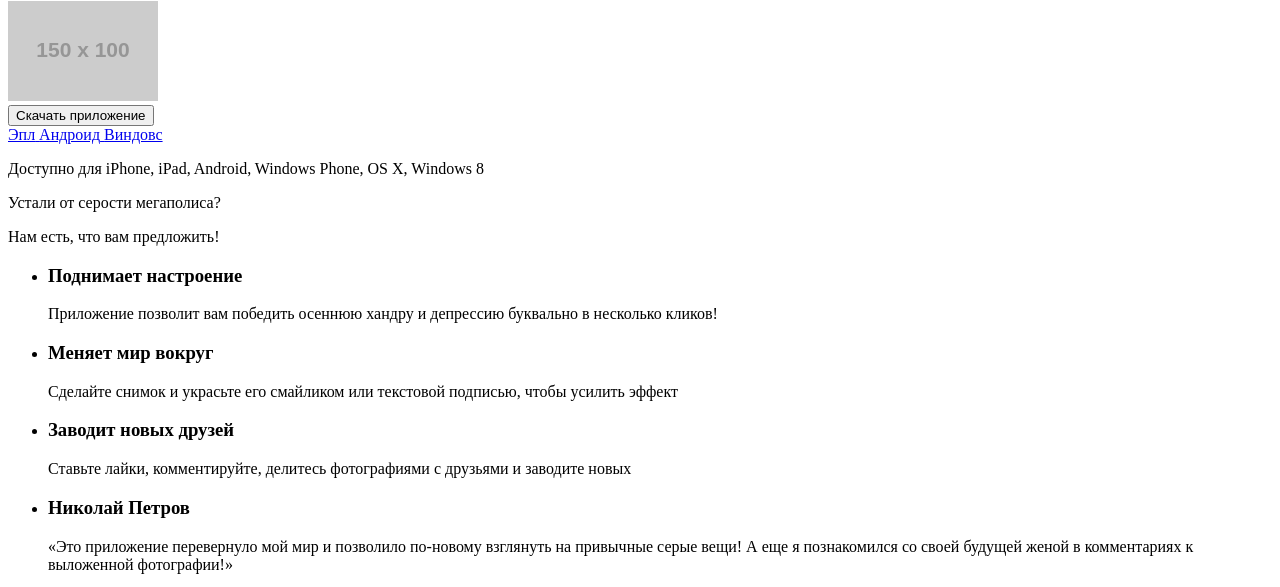
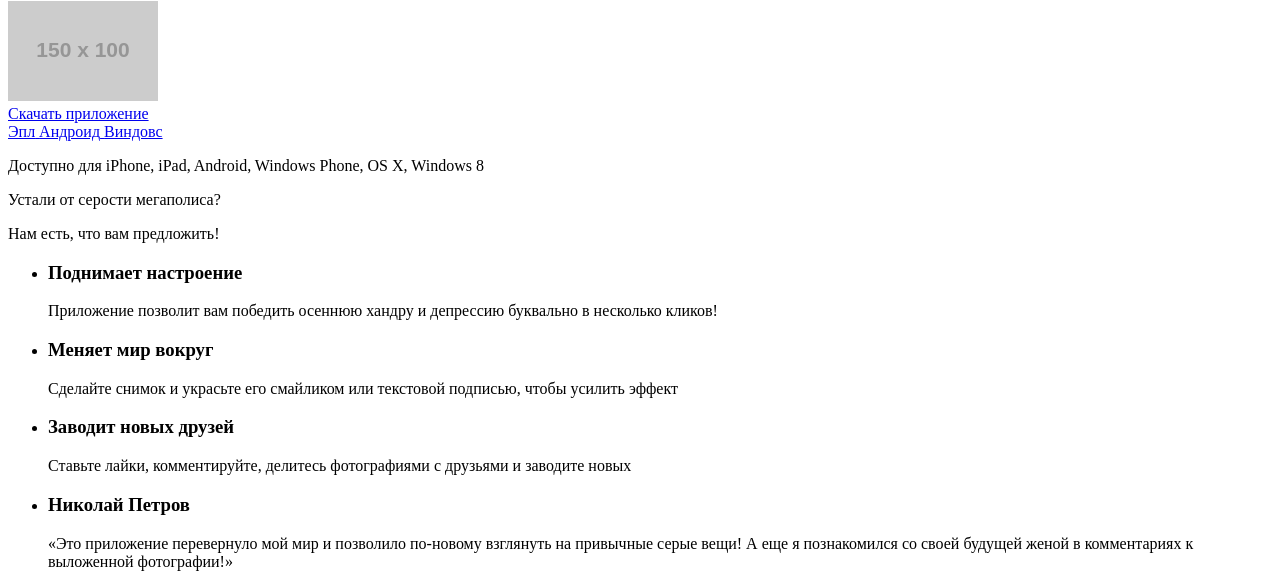
Before and after one commit to Parkh0menk0/635705-pink, a website: page source/index.html in a window 1280 px wide. Shown: the part 196-783 px from the top of the page. Drawn offline with Linux system fonts and the light colour scheme; placeholder pictures from the web are drawn by us.

Commit message:
Переквалифицировал “скачать приложение из кнопки в ссылку”, т.к. полне вероятно, что после нажатия будет переход на некую страницу с выбором версии

```diff
--- a/source/index.html
+++ b/source/index.html
@@ -40,7 +40,7 @@
       <img src="http://placehold.it/150x100">
     </div>
     <div class="download">
-      <button class="button download__button" type="button" name="button">Скачать приложение</button>
+      <a class="download__link" href="https://www.apple.com/itunes/?cid=OAS-US-DOMAINS-itunes.com">Скачать приложение</button>
       <div class="download__os">
         <a class="download__item download__item--apple" href="#">
           <span class="visually-hidden">Эпл</span>
```
